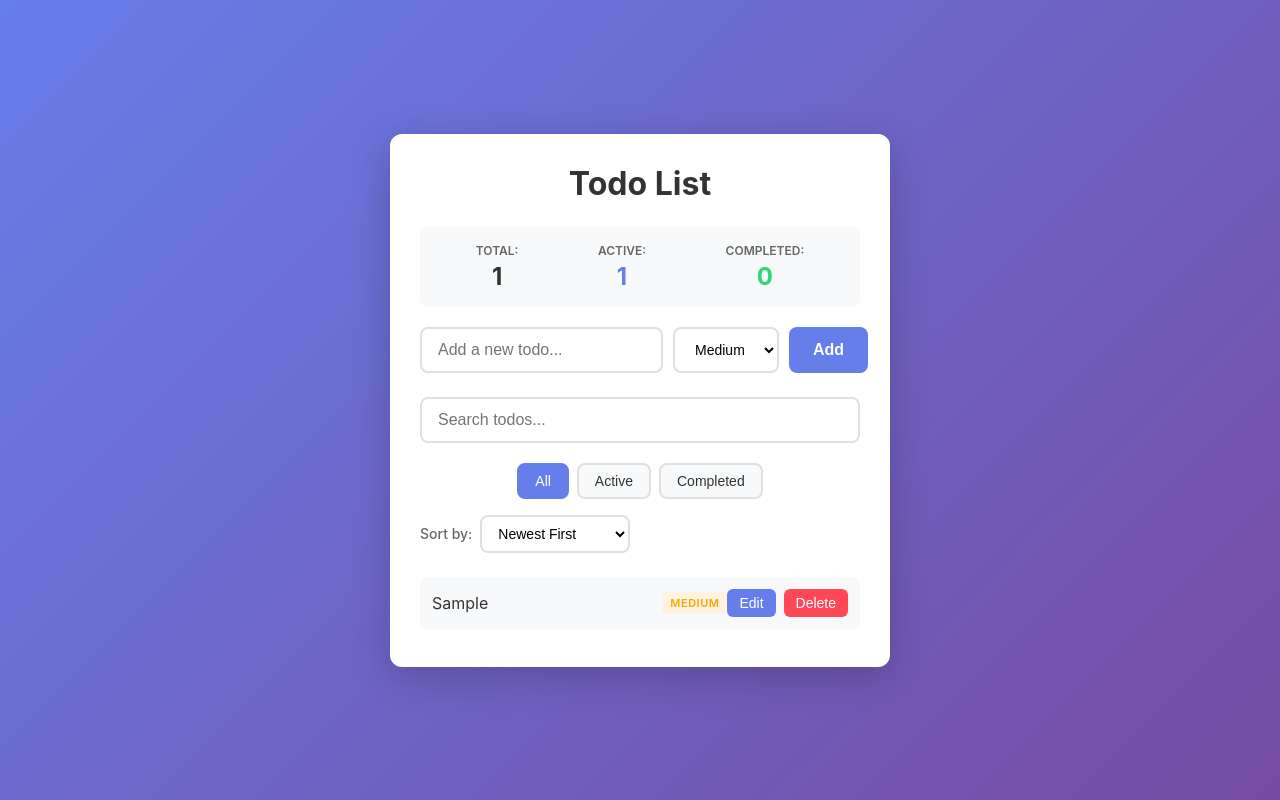
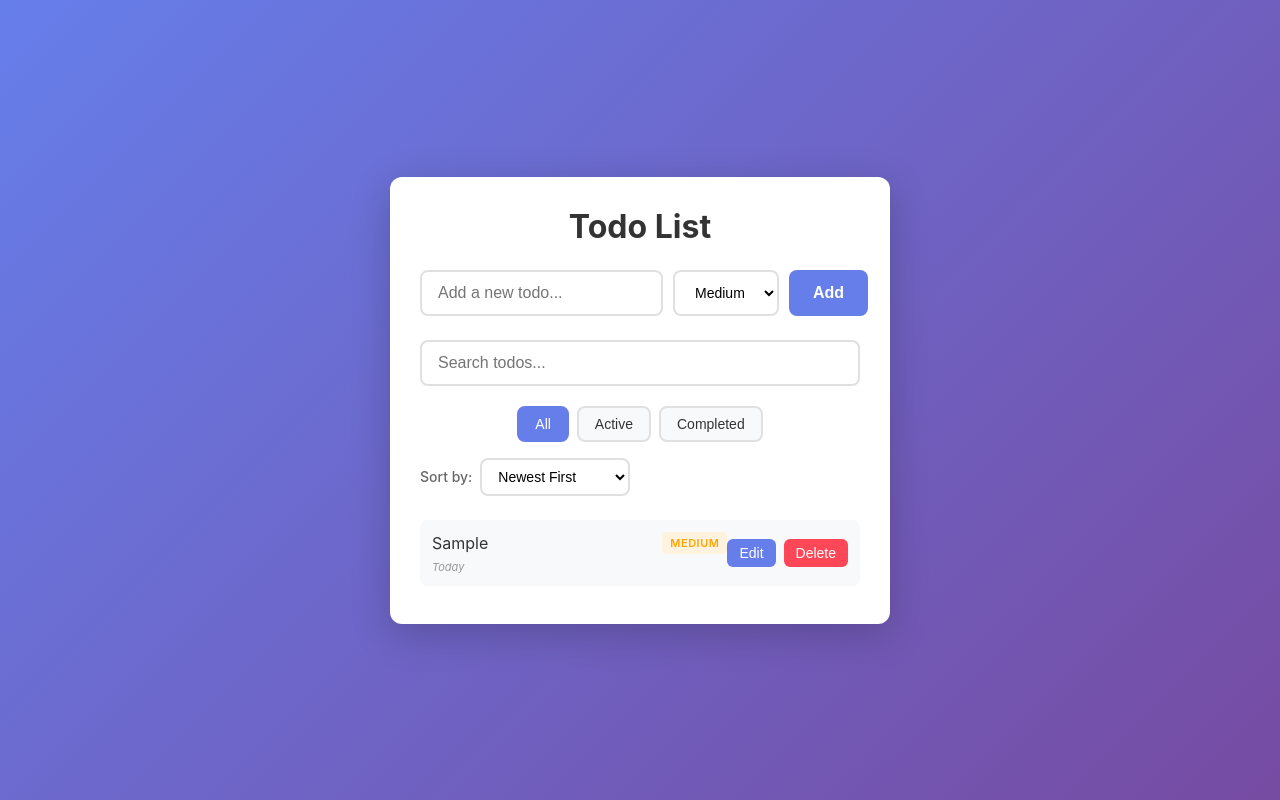
Before and after one commit to tetiana-kolomiiets/new-project, a React (Vite) app: page / in a window 1280 px wide. Both pictures are taken after typing "Sample" into the empty fields and a click on the button "Add". Built offline with nearby package versions, Linux system fonts and the light colour scheme.

Commit message:
new-feature-6

```diff
--- a/src/components/TodoApp.jsx
+++ b/src/components/TodoApp.jsx
@@ -2,7 +2,6 @@ import { useState, useMemo } from 'react';
 import TodoInput from './TodoInput';
 import FilterTabs from './FilterTabs';
 import TodoList from './TodoList';
-import TodoStats from './TodoStats';
 import TodoSearch from './TodoSearch';
 import TodoSort from './TodoSort';
 import useLocalStorage from '../hooks/useLocalStorage';
@@ -123,7 +122,6 @@ function App() {
     <div className="app">
       <div className="container">
         <h1>Todo List</h1>
-        <TodoStats todos={todos} />
         <TodoInput onAdd={addTodo} />
         <TodoSearch onSearch={setSearchTerm} />
         <div className="controls-row">
--- /dev/null
+++ b/src/components/TodoDate.jsx
@@ -0,0 +1,32 @@
+function TodoDate({ createdAt }) {
+  if (!createdAt) return null;
+
+  const date = new Date(createdAt);
+  const now = new Date();
+  const diffTime = Math.abs(now - date);
+  const diffDays = Math.floor(diffTime / (1000 * 60 * 60 * 24));
+
+  const formatDate = () => {
+    if (diffDays === 0) {
+      return 'Today';
+    } else if (diffDays === 1) {
+      return 'Yesterday';
+    } else if (diffDays < 7) {
+      return `${diffDays} days ago`;
+    } else {
+      return date.toLocaleDateString('en-US', {
+        month: 'short',
+        day: 'numeric',
+        year: date.getFullYear() !== now.getFullYear() ? 'numeric' : undefined,
+      });
+    }
+  };
+
+  return (
+    <span className="todo-date" title={date.toLocaleString()}>
+      {formatDate()}
+    </span>
+  );
+}
+
+export default TodoDate;
--- a/src/components/TodoItem.jsx
+++ b/src/components/TodoItem.jsx
@@ -1,3 +1,5 @@
+import TodoDate from './TodoDate';
+
 function TodoItem({
   todo,
   isEditing,
@@ -35,6 +37,7 @@ function TodoItem({
       ) : (
         <>
           <div className="todo-content">
+            <div className="todo-main">
               <span className="todo-text" onClick={() => onToggle(todo.id)}>
                 {todo.text}
               </span>
@@ -46,6 +49,8 @@ function TodoItem({
                   {todo.priority}
                 </span>
               )}
+            </div>
+            <TodoDate createdAt={todo.createdAt} />
           </div>
           <div className="action-buttons">
             <button
--- a/src/components/TodoStats.jsx
+++ /dev/null
@@ -1,24 +0,0 @@
-function TodoStats({ todos }) {
-  const total = todos.length;
-  const active = todos.filter((todo) => !todo.completed).length;
-  const completed = todos.filter((todo) => todo.completed).length;
-
-  return (
-    <div className="stats-container">
-      <div className="stat-item">
-        <span className="stat-label">Total:</span>
-        <span className="stat-value">{total}</span>
-      </div>
-      <div className="stat-item">
-        <span className="stat-label">Active:</span>
-        <span className="stat-value active">{active}</span>
-      </div>
-      <div className="stat-item">
-        <span className="stat-label">Completed:</span>
-        <span className="stat-value completed">{completed}</span>
-      </div>
-    </div>
-  );
-}
-
-export default TodoStats;
--- a/src/index.css
+++ b/src/index.css
@@ -292,44 +292,6 @@ h1 {
   font-style: italic;
 }
 
-/* Stats Component */
-.stats-container {
-  display: flex;
-  justify-content: space-around;
-  margin-bottom: 20px;
-  padding: 16px;
-  background: #f8f9fa;
-  border-radius: 8px;
-}
-
-.stat-item {
-  display: flex;
-  flex-direction: column;
-  align-items: center;
-  gap: 4px;
-}
-
-.stat-label {
-  font-size: 12px;
-  color: #666;
-  text-transform: uppercase;
-  font-weight: 600;
-}
-
-.stat-value {
-  font-size: 24px;
-  font-weight: 700;
-  color: #333;
-}
-
-.stat-value.active {
-  color: #667eea;
-}
-
-.stat-value.completed {
-  color: #2ed573;
-}
-
 /* Search Component */
 .search-container {
   position: relative;
@@ -394,8 +356,21 @@ h1 {
 .todo-content {
   flex: 1;
   display: flex;
+  flex-direction: column;
+  gap: 6px;
+}
+
+.todo-main {
+  display: flex;
   align-items: center;
   gap: 8px;
+}
+
+.todo-date {
+  font-size: 11px;
+  color: #999;
+  font-style: italic;
+  margin-left: 0;
 }
 
 .priority-badge {
```
Lines whose indentation alone changed are shown as unchanged.
